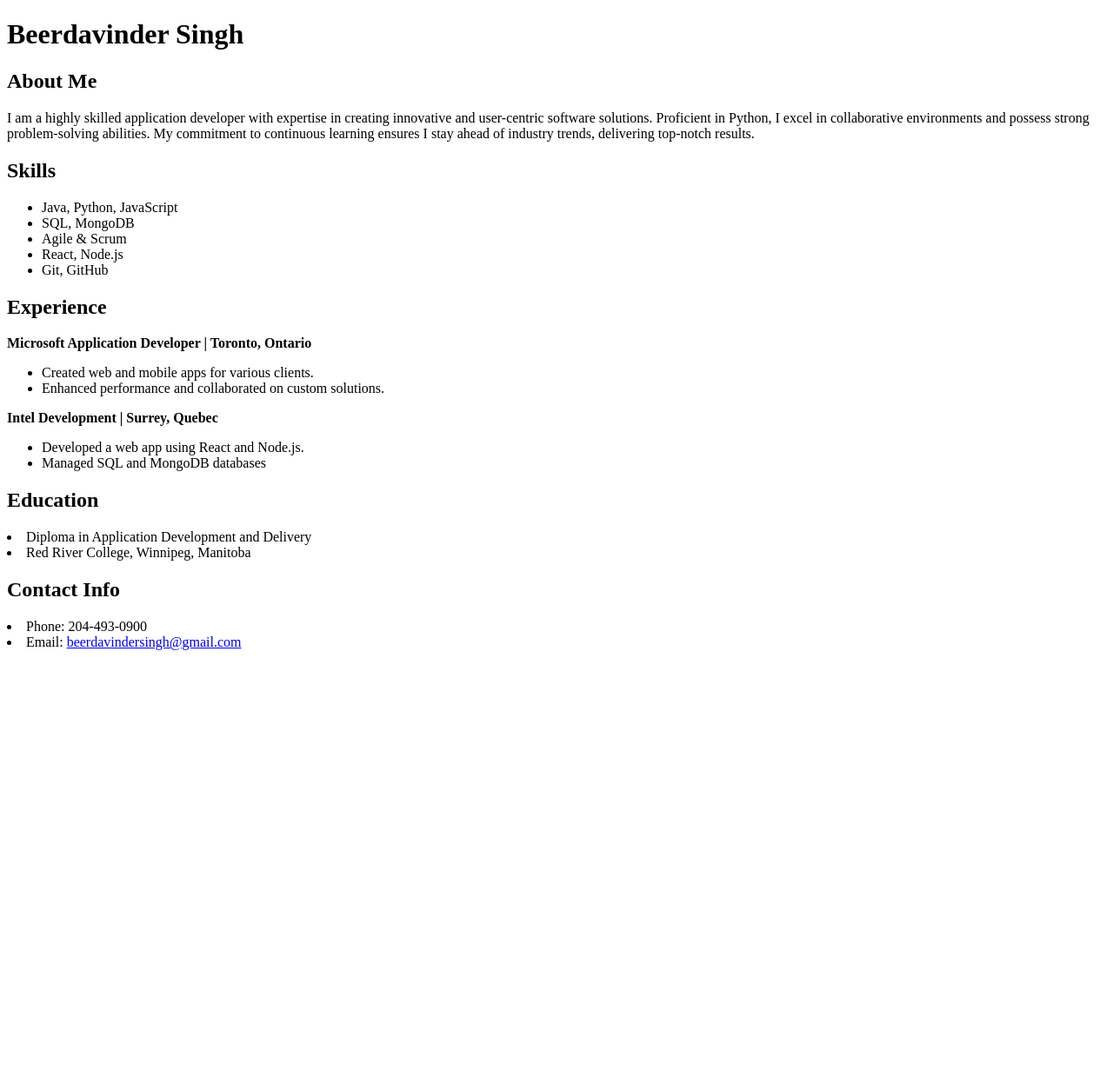
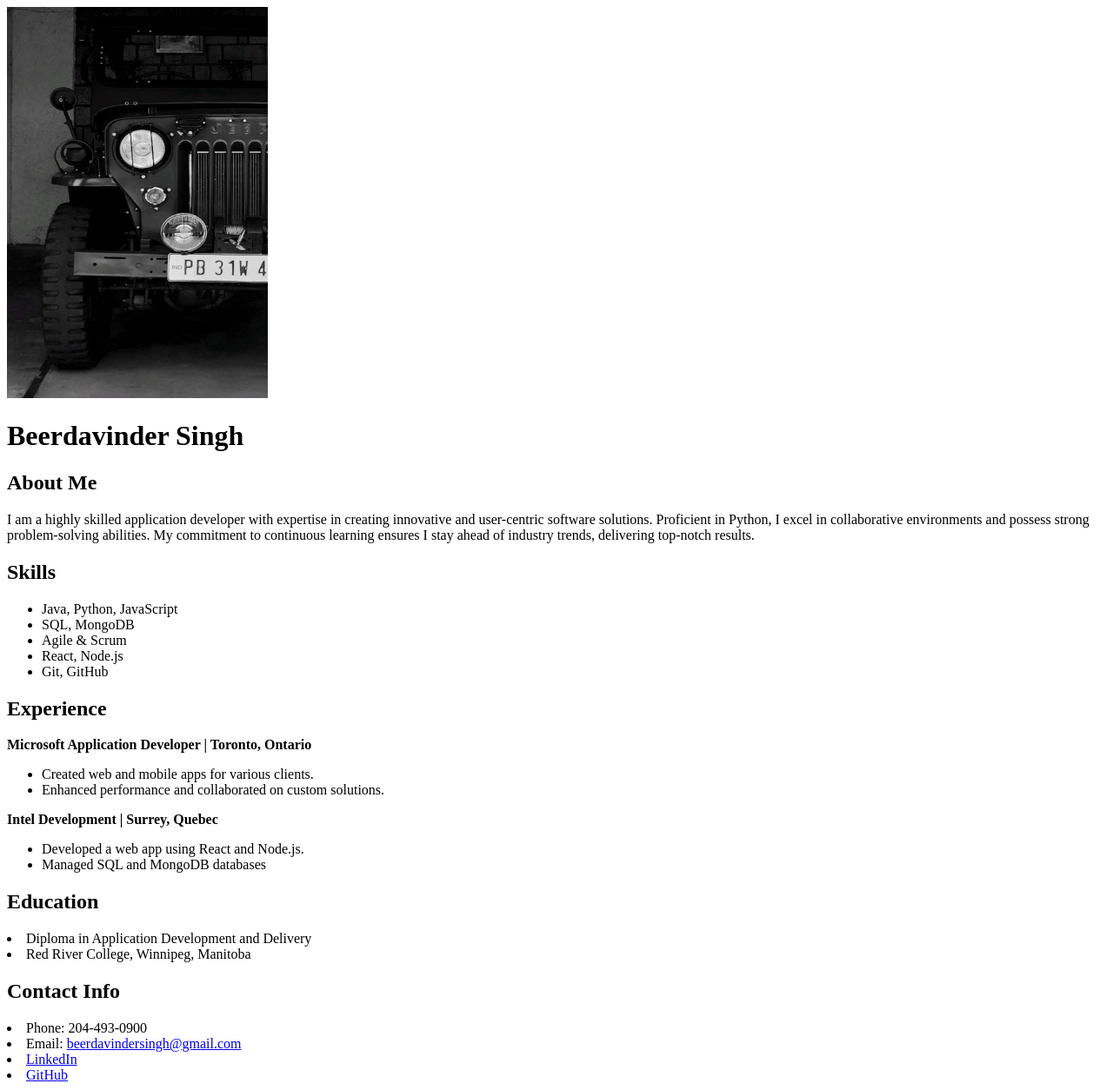
Before and after one commit to Beerdavindersingh/Front_End_Assignment_2, a plain HTML site: page index.html in a window 1280 px wide. Shown: the whole page at 87% size. Before the commit the page ends 800 px from the top, so only its background shows below. Drawn offline with Linux system fonts and the light colour scheme.

Commit message:
Links and image has been added

```diff
--- a/index.html
+++ b/index.html
@@ -9,6 +9,8 @@
 </head>
 <body>
     <header>
+        <img src="Images/jeep.jpeg" alt="Profile Pic"
+        width="300" height="450">
         <h1>Beerdavinder Singh</h1>
     </header>
 
@@ -49,6 +51,8 @@
         <h2>Contact Info</h2>
         <li>Phone: 204-493-0900</li>
         <li>Email: <a href="mailto:beerdavindersingh@gmail.com">beerdavindersingh@gmail.com</a></li>
+        <li> <a href="https://www.linkedin.com/in/beerdavinder" target="_blank">LinkedIn</a></li>
+        <li><a href="https://github.com/beerdavinder" target="_blank">GitHub</a></li>
     </footer>
 </body>
 </html>
```
Also changed, not shown: Images/jeep.jpeg (added).
